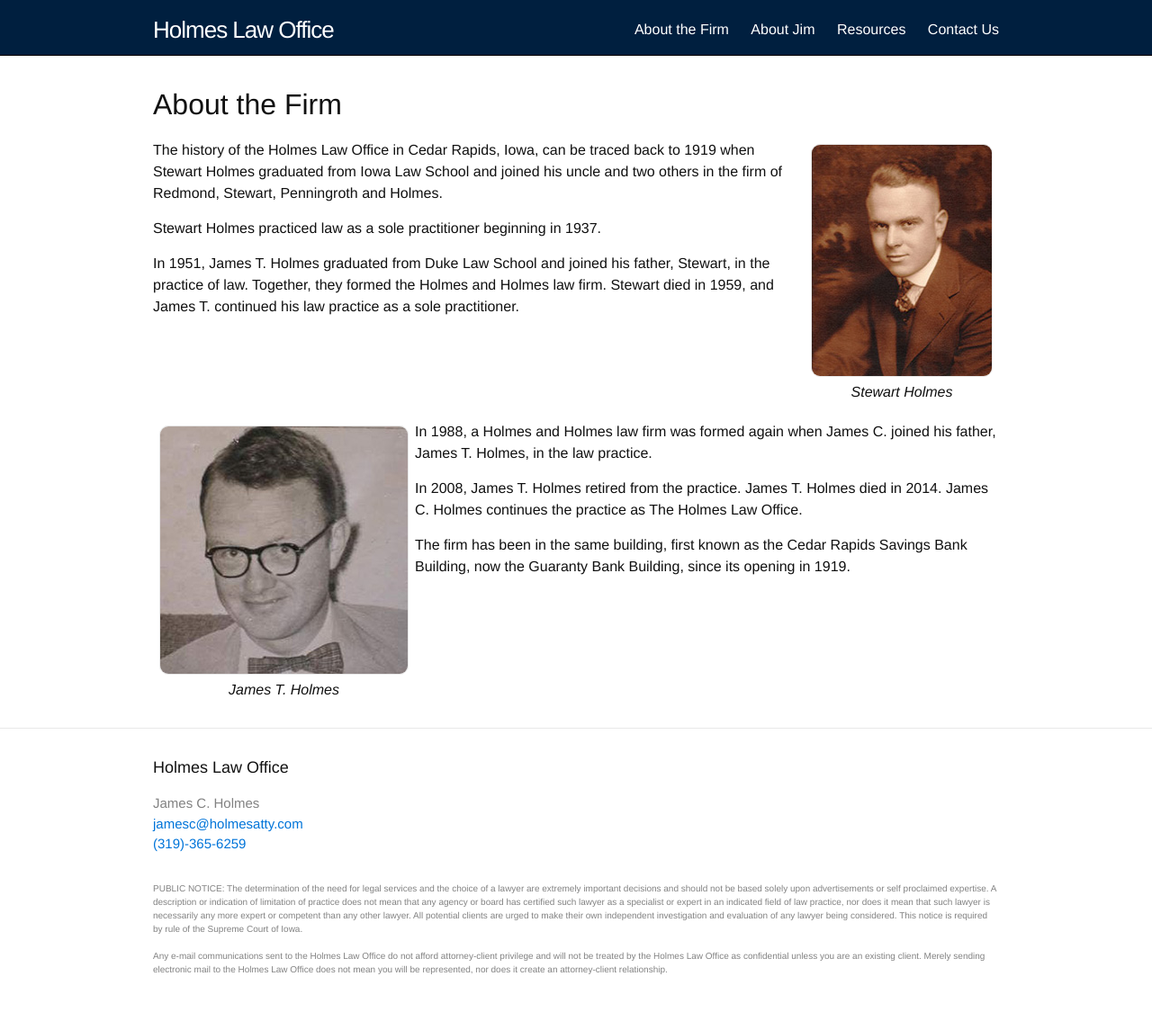
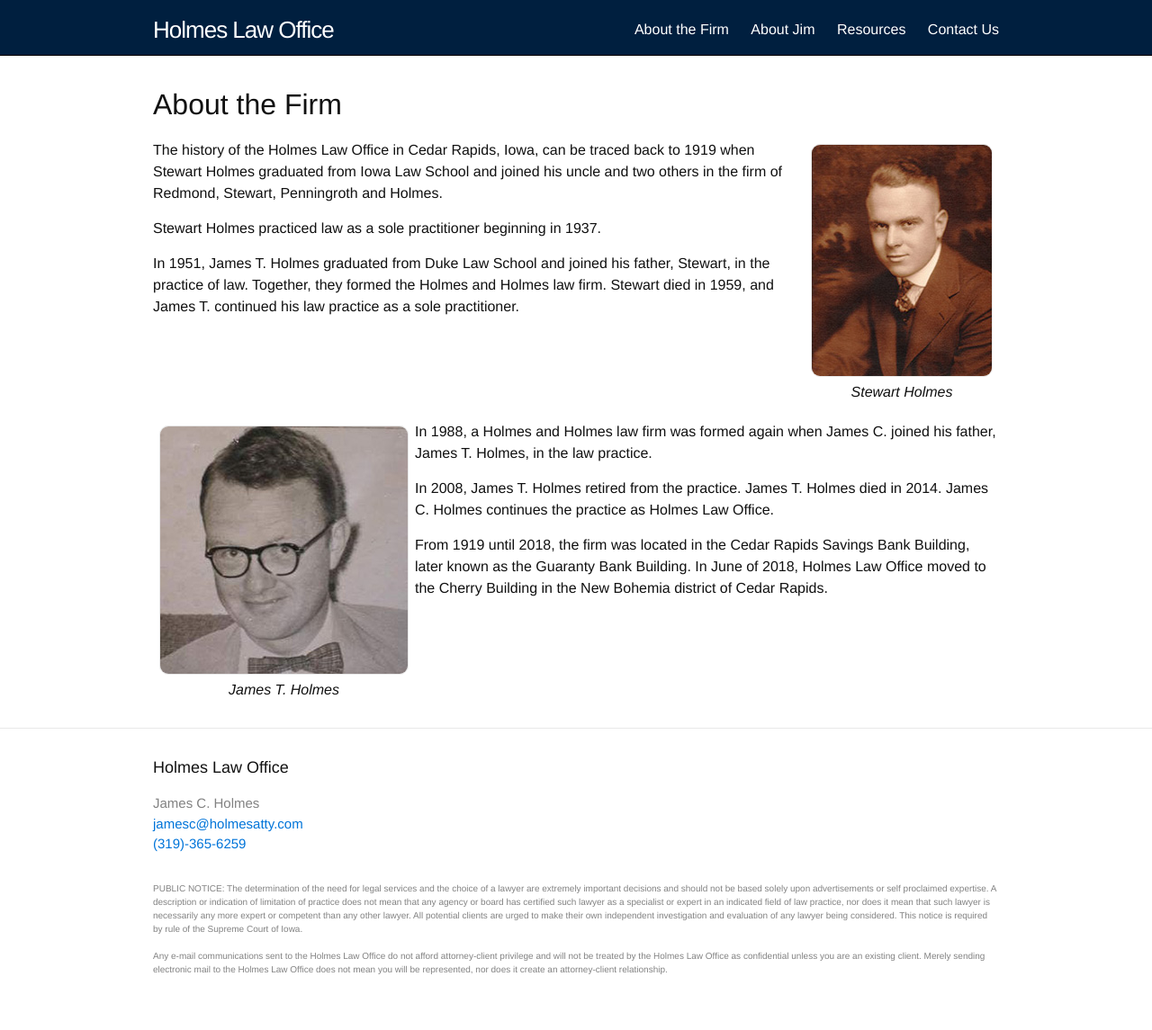
Before and after one commit to holmes-atty/holmes-atty.github.io, a Jekyll site: the page built from 1-about.md, in a window 1280 px wide. Shown: the whole page at 90% size. Built offline with Jekyll 4.4.1, drawn with Linux system fonts in a browser that asks for light colours.

Commit message:
Updates to location

```diff
--- a/1-about.md
+++ b/1-about.md
@@ -16,6 +16,6 @@ In 1951, James T. Holmes graduated from Duke Law School and joined his father, S
 
 In 1988, a Holmes and Holmes law firm was formed again when James C. joined his father, James T. Holmes, in the law practice.
 
-In 2008, James T. Holmes retired from the practice. James T. Holmes died in 2014. James C. Holmes continues the practice as The Holmes Law Office.
+In 2008, James T. Holmes retired from the practice. James T. Holmes died in 2014. James C. Holmes continues the practice as Holmes Law Office.
 
-The firm has been in the same building, first known as the Cedar Rapids Savings Bank Building, now the Guaranty Bank Building, since its opening in 1919.
+From 1919 until 2018, the firm was located in the Cedar Rapids Savings Bank Building, later known as the Guaranty Bank Building.  In June of 2018, Holmes Law Office moved to the Cherry Building in the New Bohemia district of Cedar Rapids.
```
